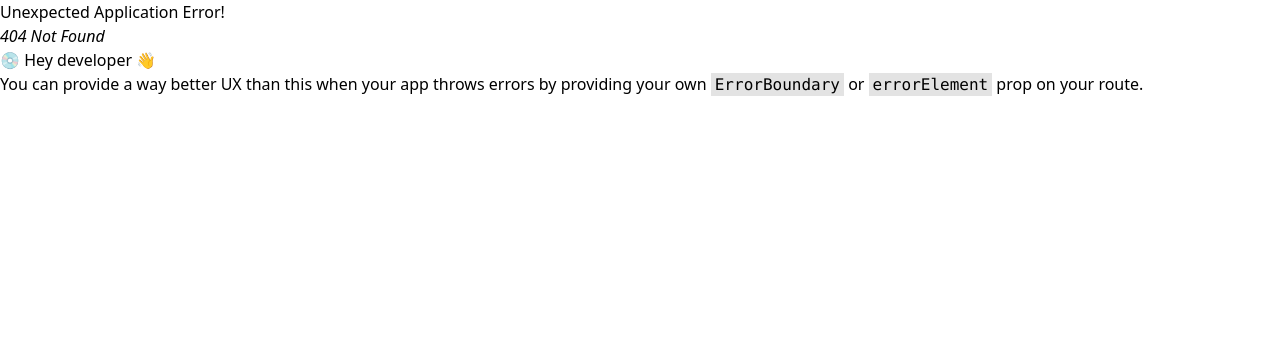
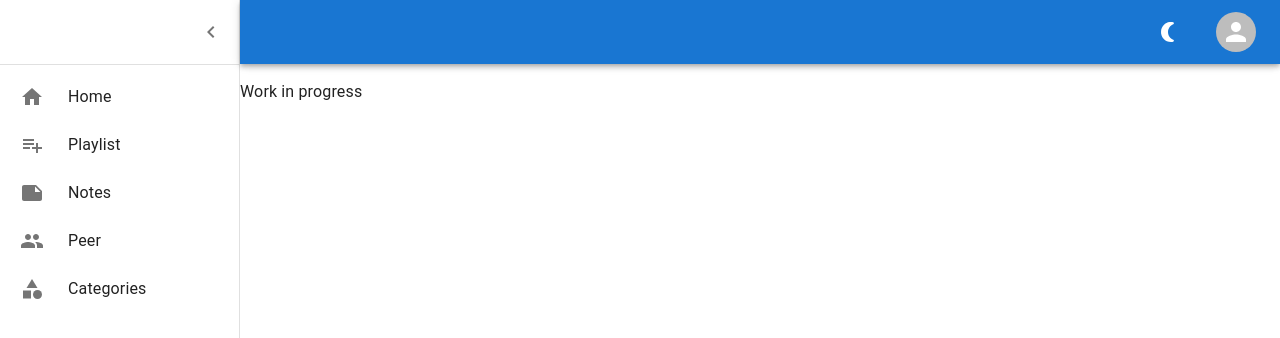
Before and after one commit to cdpatra/PeerShare, a React (Vite) app in the folder Frontend/peershare-frontend/: page /dashboard/categories in a window 1280 px wide. Before the commit this address had no page. Shown: the top 338 px of the page. Built offline with nearby package versions, Linux system fonts and the light colour scheme; a web font is replaced by a local one.

Commit message:
add the categories component

```diff
--- a/Frontend/peershare-frontend/src/components/Dashboard.jsx
+++ b/Frontend/peershare-frontend/src/components/Dashboard.jsx
@@ -181,6 +181,13 @@ export default function Dashboard() {
                       navigate("/dashboard/peer");
                     }
 
+                    if(text == "Playlist"){
+                      navigate("/dashboard/playlist")
+                    }
+                    if (text == "Categories") {
+                       navigate("/dashboard/categories");
+                    }
+
                   }}
                 >
                   <ListItemIcon
--- /dev/null
+++ b/Frontend/peershare-frontend/src/components/categories/Categories.jsx
@@ -0,0 +1,9 @@
+import React from 'react'
+
+function Categories() {
+  return (
+    <div className='mt-20'>Work in progress</div>
+  )
+}
+
+export default Categories
--- a/Frontend/peershare-frontend/src/main.jsx
+++ b/Frontend/peershare-frontend/src/main.jsx
@@ -9,6 +9,7 @@ import Dashboard from "./components/Dashboard.jsx";
 import Peer from "./components/Peer.jsx";
 import Playlist from "./components/playlist/Playlist.jsx";
 import PlaylistInfo from "./components/playlistInfo/PlaylistInfo.jsx";
+import Categories from "./components/categories/Categories.jsx";
 
 const router = createBrowserRouter([
    {
@@ -65,6 +66,10 @@ const router = createBrowserRouter([
             path: "playlist/:playlist-url", // Keep it separate to avoid nesting under /playlist
             element: <PlaylistInfo />,
          },
+         {
+            path: "categories", // Keep it separate to avoid nesting under /playlist
+            element: <Categories />,
+         },
       ],
    },
 ]);
```
